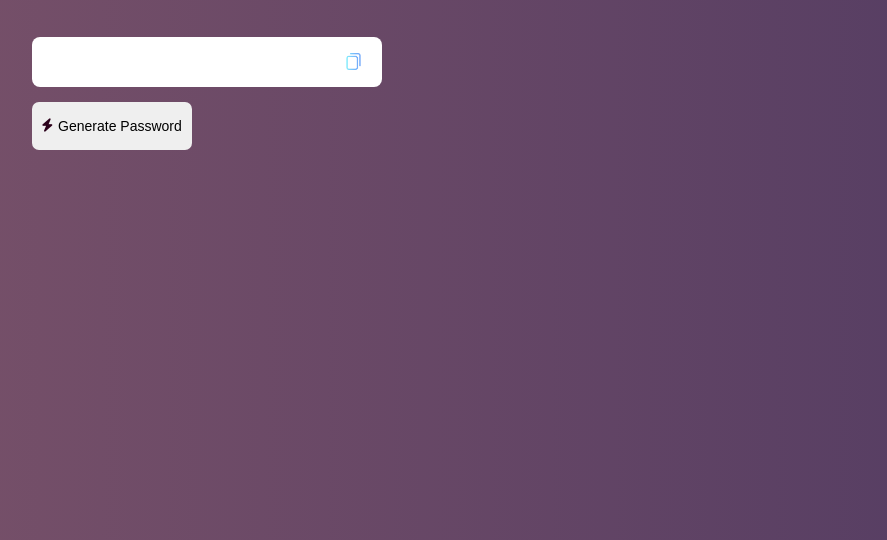
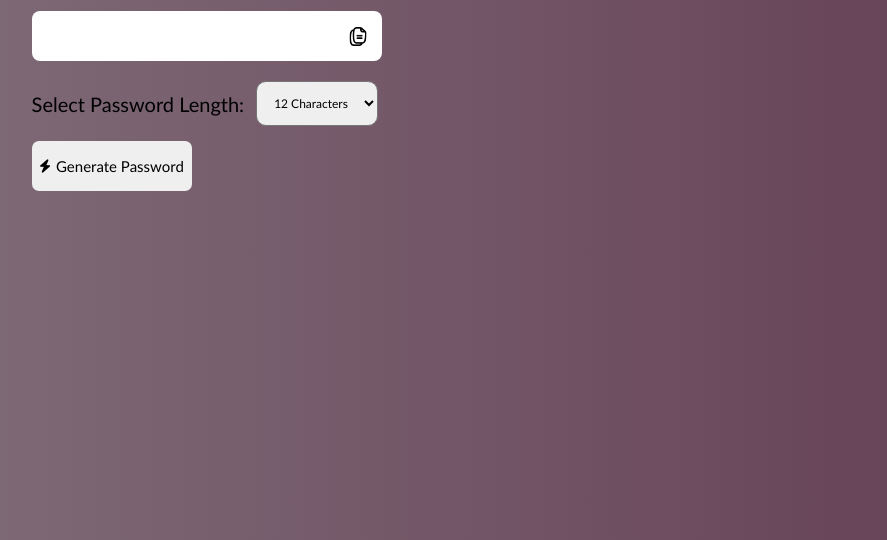
Before and after one commit to visheshJS/password_gen, a plain HTML site: page index.html in a window 1280 px wide. Shown: the part 260-800 px from the top of the page, without its empty margins (122-1009 px from the left). Drawn offline with Linux system fonts and the light colour scheme.

Commit message:
digit selection feature added

```diff
--- a/index.html
+++ b/index.html
@@ -21,17 +21,35 @@
         <div id="display" class="password-cont">
             <!-- <p>1234567890er</p> -->
 
-            <img id="copy-btn" src="copy.png" alt="copy">
+            <img id="copy-btn" src="black.png" alt="copy">
 
 
 
         </div>
 
-        <button onclick="Generate_12()">
-            <i style="color: rgb(43, 1, 27); ;" class="fa-solid fa-bolt"></i>
-            <span>Generate Password</span>
 
-        </button>
+        <div class="password-generator">
+            <div class="selection">
+                <label for="password-length">Select Password Length:</label>
+                <select id="password-length">
+                    <option value="4">4 Characters</option>
+                    <option value="6">6 Characters</option>
+                    <option value="8">8 Characters</option>
+                    <option value="10">10 Characters</option>
+                    <option value="12" selected>12 Characters</option>
+                </select>
+
+            </div>
+
+
+
+            <button onclick="Generate()">
+                <i class="fa-solid fa-bolt"></i>
+                <span>Generate Password</span>
+
+            </button>
+        </div>
+
 
     </div>
 
--- a/script.js
+++ b/script.js
@@ -14,13 +14,13 @@ const allCharacters = [
     // Numbers
     '1', '2', '3', '4', '5', '6', '7', '8', '9', '0',
     // Symbols
-    '!', '@', '#', '$', '%', '^', '&', '*', '(', ')',
+    '!', '@', '#', '$', '%', '&',
     // Uppercase Letters (A-Z)
     'A', 'B', 'C', 'D', 'E', 'F', 'G', 'H', 'I', 'J', 'K', 'L', 'M', 'N', 'O', 'P', 'Q', 'R', 'S', 'T', 'U', 'V', 'W', 'X', 'Y', 'Z',
     // Lowercase Letters (a-z)
     'a', 'b', 'c', 'd', 'e', 'f', 'g', 'h', 'i', 'j', 'k', 'l', 'm', 'n', 'o', 'p', 'q', 'r', 's', 't', 'u', 'v', 'w', 'x', 'y', 'z',
     // Other Symbols from Keyboard
-    '`', '~', '-', '_', '=', '+', '[', '{', ']', '}', '|', ';', ':', ',', '<', '.', '>', '/', '?'
+    '_', '?'
 ];
 
 const copyImg = document.getElementById("copy-btn");
@@ -28,14 +28,17 @@ const passContainer = document.querySelector(".password-cont");
 
 
 
-function Generate_12(){
+
+function Generate(){
+    const lengthSelector =document.getElementById("password-length");
+    const selectedLength = parseInt(lengthSelector.value);
     const passElements = passContainer.querySelectorAll("p");
     passElements.forEach(element => element.remove());
 
 
     let pass ="";
 
-    for(let i =1; i<=12;i++){
+    for(let i =1; i<=selectedLength;i++){
         let random_index = Math.floor(Math.random()*allCharacters.length);
         pass+= allCharacters[random_index];
 
--- a/style.css
+++ b/style.css
@@ -2,15 +2,15 @@
     padding: 0;
     margin: 0;
     box-sizing: border-box;
-    font-family: 'Poppins', sans-serif;
+    /* font-family: 'Poppins', sans-serif; */
+    font-family:cursive;
 }
 
 .container {
-    padding-top: 12%;
-
+    padding-top: 9%;
     width: 100%;
     min-height: 100vh;
-    background: linear-gradient(90deg, rgb(120, 81, 105), rgb(80, 58, 98));
+    background: linear-gradient(90deg, rgb(128, 109, 121), rgb(98, 58, 80));
     padding-left: 12%;
     padding-right: 10%;
 
@@ -18,7 +18,7 @@
 
 .head .one {
     color: white;
-    font-size: 45px;
+    font-size: 55px;
 
 
 
@@ -37,6 +37,7 @@
 
 }
 
+
 .password-cont {
     margin-top: 40px;
     padding: 16px;
@@ -53,24 +54,61 @@
 
 .password-cont p {
     font-size: 17px;
+    font-family:'Gill Sans', 'Gill Sans MT', Calibri, 'Trebuchet MS', sans-serif;
+
 }
 
 
 .password-cont  img {
     position: absolute;
-    right: 10px;
-    width: 17px;
-    height: 17px;
+    right:5px;
+    width: 18px;
+    height: 19px;
     margin-right: 10px;
     cursor: pointer;
+    transition: transform ease-in 0.2s;
+
 
 
 
 }
 
+
 .password-cont img:active {
     transform: translateY(1px);
 }
+
+.password-generator{
+
+    padding: 20px 0;
+}
+.selection{
+    display: flex;
+    align-items: center;
+    gap: 12px;
+}
+label{
+    font-family:'Gill Sans', 'Gill Sans MT', Calibri, 'Trebuchet MS', sans-serif;
+    font-size:20px;
+    font-weight: 500;
+}
+select{
+    font-family:'Gill Sans', 'Gill Sans MT', Calibri, 'Trebuchet MS', sans-serif;
+    border-radius: 10px;
+    padding: 13px;
+    font-size: 12px;
+}
+select:hover{
+    background-color:rgb(43, 1, 27);
+    color: white;
+    outline: none;
+    border: none;
+
+}
+select:focus{
+    outline: none;
+}
+
 
 button {
     margin-top: 15px;
@@ -83,13 +121,22 @@ button {
     align-items: center;
     gap: 5px;
     cursor: pointer;
+    transition: transform ease-in 0.5s;
+
+}
+
+button:hover{
+    background-color:rgb(43, 1, 27);
+    color: white;
 }
 
 button:active {
-    transform: translateY(2px);
+    transform: translateY(8px);
 }
 
 button span {
-    font-size: 14px;
+    font-size: 15px;
+    font-family:'Gill Sans', 'Gill Sans MT', Calibri, 'Trebuchet MS', sans-serif;
+
 
 }
```
Also changed, not shown: black.png (added), copy_two.png (added).
